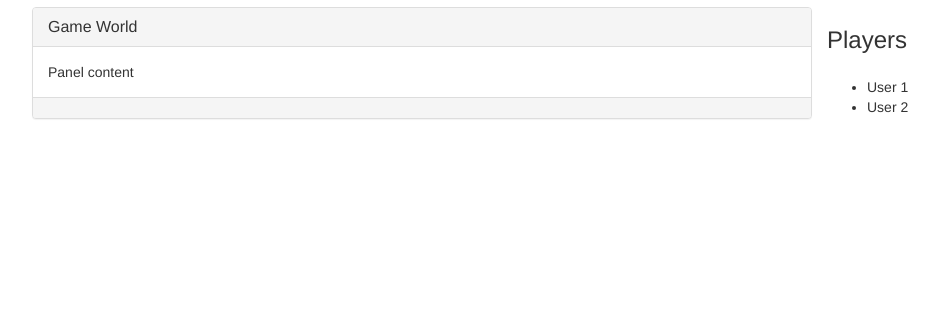
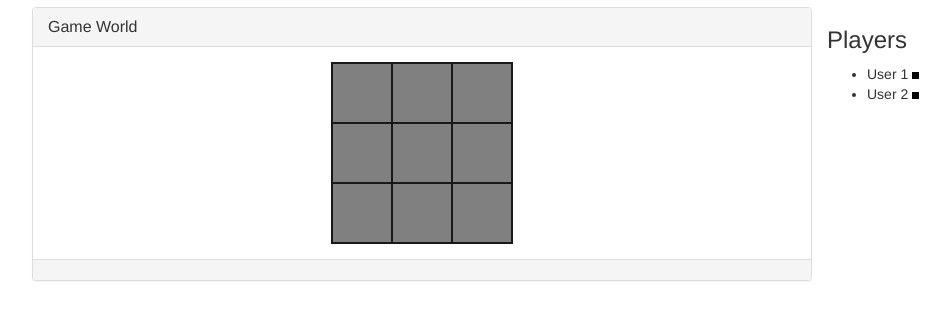
Before and after one commit to victor-develop/conway-gof, a website: page solution/client/public/index.html in a window 1280 px wide. Shown: the part 49-368 px from the top of the page, without its empty margins (23-973 px from the left). Drawn offline with nearby package versions, Linux system fonts and the light colour scheme.

Commit message:
add: a game board in the panel

```diff
--- a/solution/client/public/index.html
+++ b/solution/client/public/index.html
@@ -25,7 +25,25 @@
                       </h3>
                     </div>
                     <div class="panel-body">
-                      Panel content
+                        <table class="board">
+                            <tbody>
+                              <tr>
+                                <td></td>
+                                <td></td>
+                                <td></td>
+                              </tr>
+                              <tr>
+                                <td></td>
+                                <td></td>
+                                <td></td>
+                              </tr>
+                              <tr>
+                                <td></td>
+                                <td></td>
+                                <td></td>
+                              </tr>
+                            </tbody>
+                          </table>
                     </div>
                     <div class="panel-footer">
 
@@ -46,12 +64,11 @@
               <ul>
                 <li>
                   User 1
-                  <span class="player-color">
-
-                  </span>
+                  <span class="player-color"></span>
                 </li>
                 <li>
                   User 2
+                  <span class="player-color"></span>
                 </li>
               </ul>
             </div>
--- a/solution/client/public/site.css
+++ b/solution/client/public/site.css
@@ -1,5 +1,24 @@
 .player-color {
   display: inline-block;
   width: 0.5em;
-  height: 2em;
+  height: 0.5em;
+  background-color: black;
 }
+
+table {
+  border-collapse: collapse;
+  border-spacing: 0;
+}
+
+.board {
+  padding: 0px;
+  margin: 0 auto;
+  border: 2px solid #181818;
+}
+
+.board tr td {
+  width: 60px;
+  height: 60px;
+  border: 2px solid #181818;
+  background: grey
+}
```
Also changed, not shown: readme.md.
